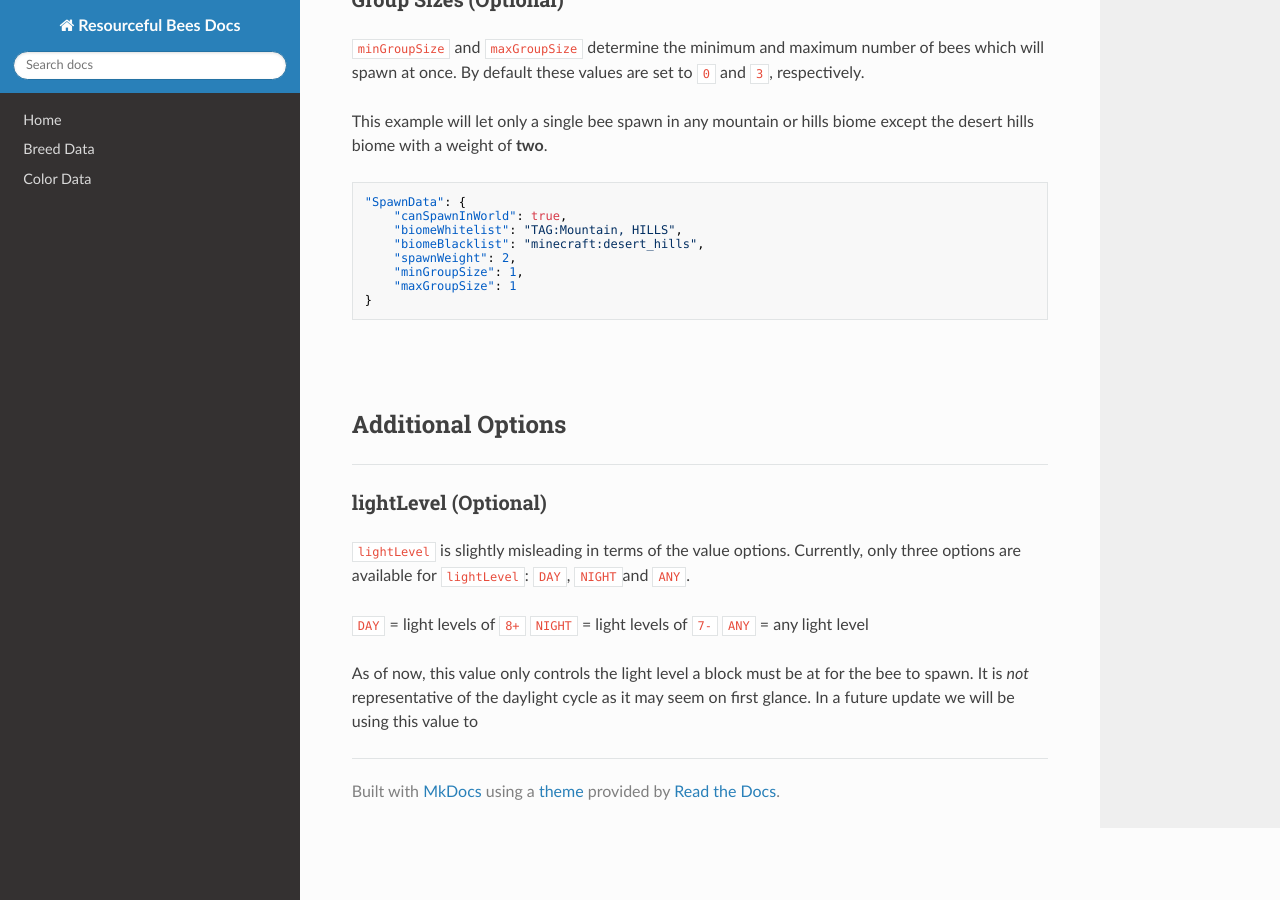
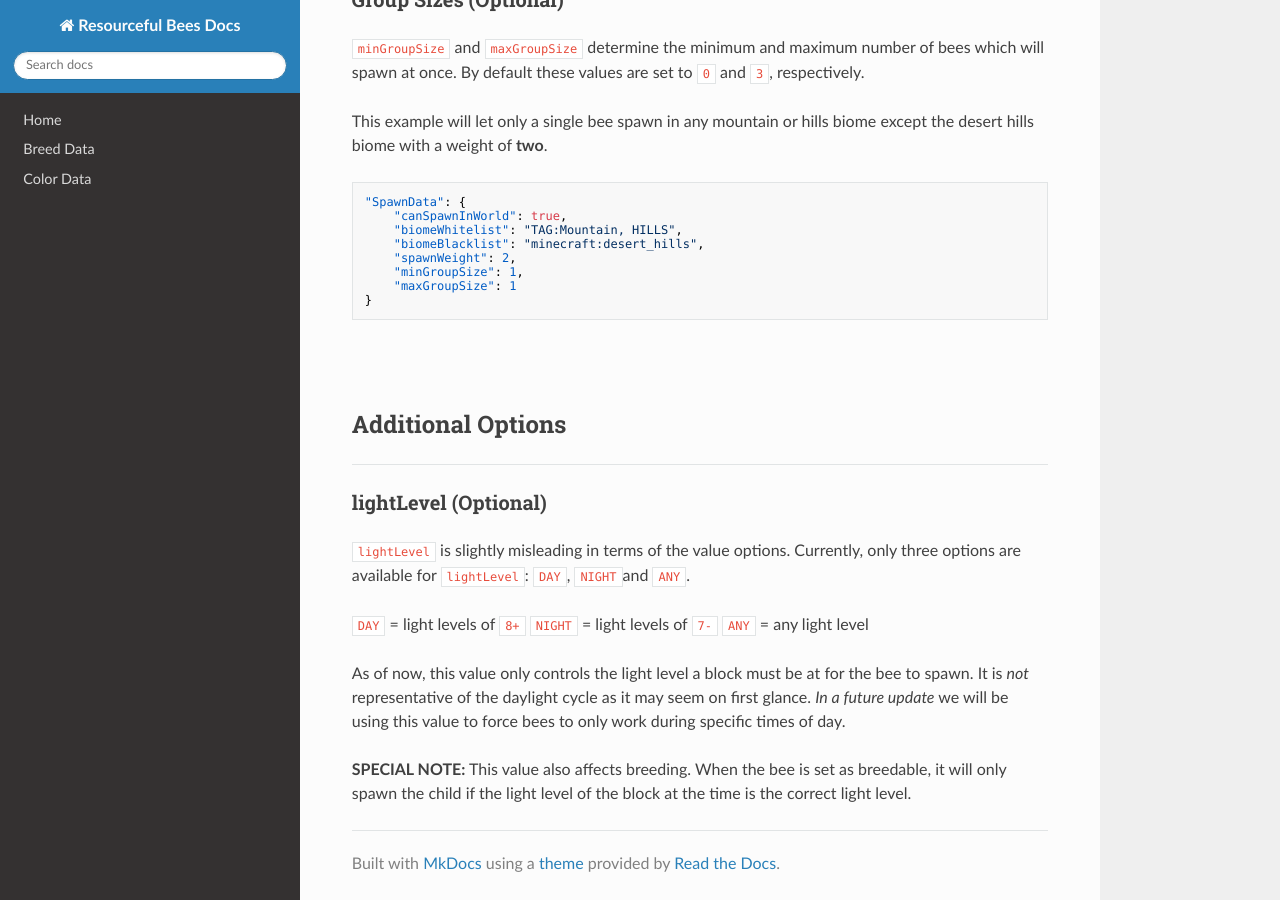
Before and after one commit to Team-Resourceful/ResourcefulBeesDocs, an MkDocs documentation site: the page built from docs/bee_data/spawn_data.md, in a window 1280 px wide and 900 px high, scrolled down 2333 px. Built offline with MkDocs 1.6.1, drawn with Linux system fonts in a browser that asks for light colours; nearby versions of some CDN libraries.

Commit message:
docs/bee_data/spawn_data.md updated from https://stackedit.io/

```diff
--- a/docs/bee_data/spawn_data.md
+++ b/docs/bee_data/spawn_data.md
@@ -113,8 +113,10 @@ This example will let only a single bee spawn in any mountain or hills biome exc
 `NIGHT` = light levels of `7-`
 `ANY` = any light level
 
-As of now, this value only controls the light level a block must be at for the bee to spawn. It is *not* representative of the daylight cycle as it may seem on first glance. In a future update we will be using this value to
+As of now, this value only controls the light level a block must be at for the bee to spawn. It is *not* representative of the daylight cycle as it may seem on first glance. *In a future update* we will be using this value to force bees to only work during specific times of day.
+
+**SPECIAL NOTE:** This value also affects breeding. When the bee is set as breedable, it will only spawn the child if the light level of the block at the time is the correct light level.
 <!--stackedit_data:
-eyJoaXN0b3J5IjpbMTc2NzMzNTY5NywxOTI4OTU3MjA3LDE2OD
-Q2MzMwNzFdfQ==
+eyJoaXN0b3J5IjpbLTE0MDcyMzMzMDMsMTkyODk1NzIwNywxNj
+g0NjMzMDcxXX0=
 -->
```
